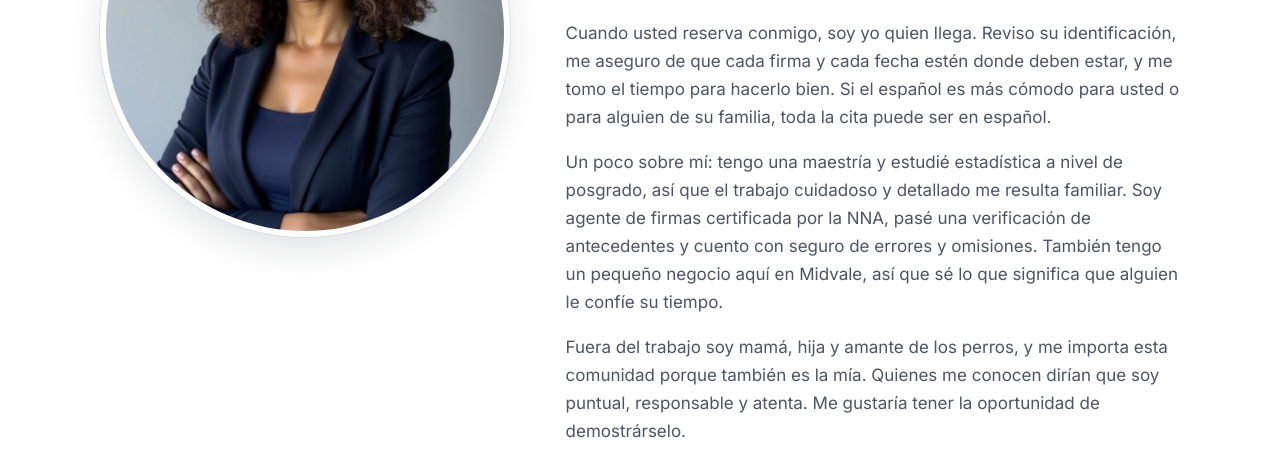
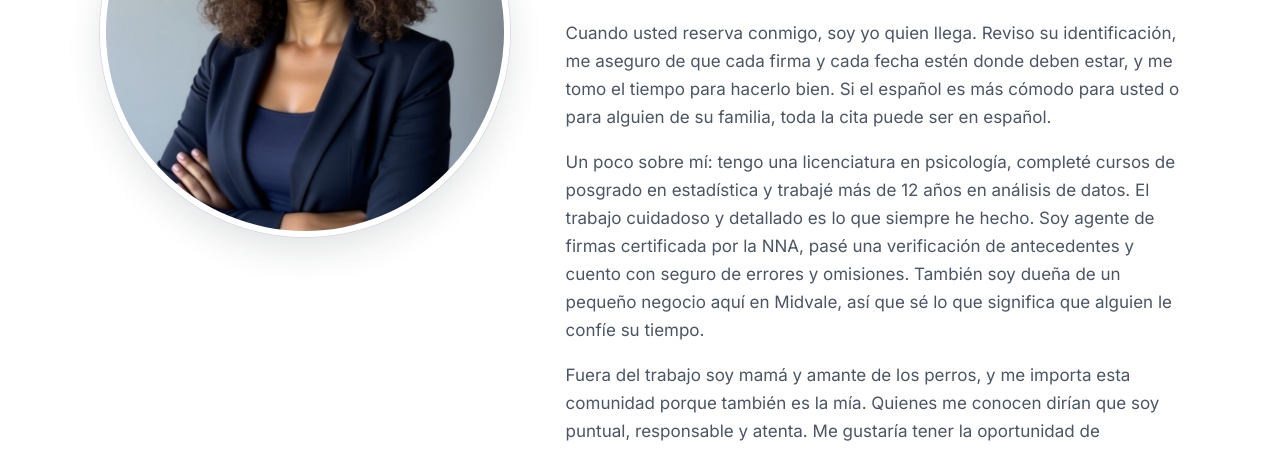
Before and after one commit to BethTamara/pythonbait, a plain HTML site: page site/es/about.html in a window 1280 px wide. Shown: the part 349-799 px from the top of the page. Drawn offline with Linux system fonts and the light colour scheme.

Commit message:
About pages: correct education and add analytics background
Co-Authored-By: Claude Fable 5.2 <noreply@anthropic.com>
Claude-Session: https://claude.ai/code/session_01TRVtiT8vKqEYQYUCTF2zYs

```diff
--- a/site/es/about.html
+++ b/site/es/about.html
@@ -65,9 +65,9 @@
 
           <p>Cuando usted reserva conmigo, soy yo quien llega. Reviso su identificación, me aseguro de que cada firma y cada fecha estén donde deben estar, y me tomo el tiempo para hacerlo bien. Si el español es más cómodo para usted o para alguien de su familia, toda la cita puede ser en español.</p>
 
-          <p>Un poco sobre mí: tengo una maestría y estudié estadística a nivel de posgrado, así que el trabajo cuidadoso y detallado me resulta familiar. Soy agente de firmas certificada por la NNA, pasé una verificación de antecedentes y cuento con seguro de errores y omisiones. También tengo un pequeño negocio aquí en Midvale, así que sé lo que significa que alguien le confíe su tiempo.</p>
+          <p>Un poco sobre mí: tengo una licenciatura en psicología, completé cursos de posgrado en estadística y trabajé más de 12 años en análisis de datos. El trabajo cuidadoso y detallado es lo que siempre he hecho. Soy agente de firmas certificada por la NNA, pasé una verificación de antecedentes y cuento con seguro de errores y omisiones. También soy dueña de un pequeño negocio aquí en Midvale, así que sé lo que significa que alguien le confíe su tiempo.</p>
 
-          <p>Fuera del trabajo soy mamá, hija y amante de los perros, y me importa esta comunidad porque también es la mía. Quienes me conocen dirían que soy puntual, responsable y atenta. Me gustaría tener la oportunidad de demostrárselo.</p>
+          <p>Fuera del trabajo soy mamá y amante de los perros, y me importa esta comunidad porque también es la mía. Quienes me conocen dirían que soy puntual, responsable y atenta. Me gustaría tener la oportunidad de demostrárselo.</p>
 
           <div class="about__facts">
             <div><span class="contact__label">Con base en</span><span class="contact__value">Midvale, Utah</span></div>
```
Also changed, not shown: site/about.html (+2 -2 lines).
